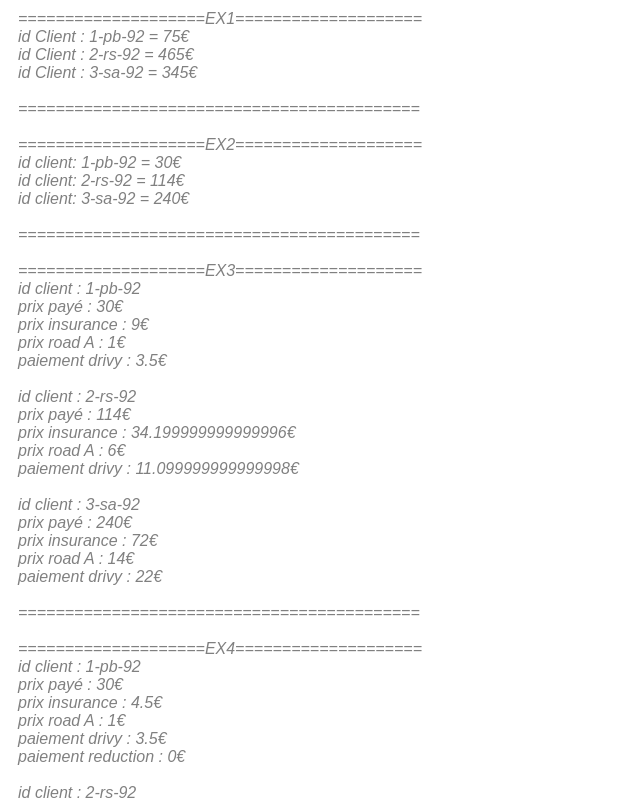
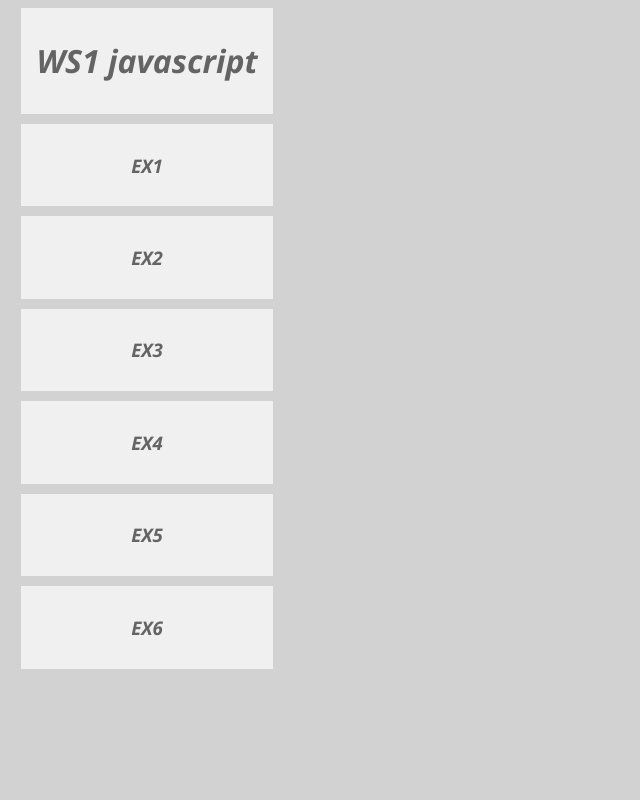
Before and after one commit to JoshuaBWT/ESILV-Work, a plain HTML site: page Web Application Architectures/web-application-architectures/WS1/Results.html in a window 1280 px wide. Shown: the top 800 px of the page, without its empty margins (0-640 px from the left). Drawn offline with Linux system fonts and the light colour scheme.

Commit message:
modifications css

```diff
--- a/Web Application Architectures/web-application-architectures/WS1/EX1/ex1.js
+++ b/Web Application Architectures/web-application-architectures/WS1/EX1/ex1.js
@@ -58,7 +58,7 @@ function ex1()
     ]
   };
 
-  writtenContent += "<div class=\"ex\">====================EX1====================<br/>";
+  writtenContent += "<div class=\"ex\"><h3>EX1</h3><div class=\"exContent\"><br/>";
 
   function result(idP, price) {
      this.idP = idP;
@@ -93,5 +93,5 @@ function ex1()
     results[i].speak();
   }
 
-  writtenContent +="<br/>===========================================<br/><br/></div>";
+  writtenContent +="<br/></div></div>";
 }
--- a/Web Application Architectures/web-application-architectures/WS1/EX2/ex2.js
+++ b/Web Application Architectures/web-application-architectures/WS1/EX2/ex2.js
@@ -49,7 +49,7 @@ function ex2()
     }
 
     //functions in js_functions.js
-    writtenContent += "<div class=\"ex\">====================EX2====================<br/>";
+    writtenContent += "<div class=\"ex\"><h3>EX2</h3><div class=\"exContent\">";
 
     var car = json.cars[0];
     var rentals = json.rentals;
@@ -62,5 +62,5 @@ function ex2()
       writtenContent +="id client: " + rentals[i].id + " = " + price + "€</br>";
     }
 
-    writtenContent +="<br/>===========================================<br/><br/></div>";
+    writtenContent +="<br/></div></div>";
 }
--- a/Web Application Architectures/web-application-architectures/WS1/EX3/ex3.js
+++ b/Web Application Architectures/web-application-architectures/WS1/EX3/ex3.js
@@ -48,7 +48,7 @@ function ex3()
   };
 
   //functions in js_functions.js
-  writtenContent +="<div class=\"ex\">====================EX3====================<br/>";
+  writtenContent += "<div class=\"ex\"><h3>EX3</h3><div class=\"exContent\">";
 
   var car = json.cars[0];
   var rentals = json.rentals;
@@ -68,8 +68,8 @@ function ex3()
     writtenContent +="prix payé : " + pricePayed + "€<br/>";
     writtenContent +="prix insurance : " + commission + "€<br/>";
     writtenContent +="prix road A : " + roadA + "€<br/>";
-    writtenContent +="paiement drivy : " + drivy + "€<br/><br/>";
+    writtenContent +="paiement drivy : " + drivy + "€<br/>";
   }
 
-  writtenContent +="===========================================<br/></br/></div>";
+  writtenContent +="<br/></div></div>";
 }
--- a/Web Application Architectures/web-application-architectures/WS1/EX4/ex4.js
+++ b/Web Application Architectures/web-application-architectures/WS1/EX4/ex4.js
@@ -57,7 +57,7 @@ function ex4()
     };
 
       //functions in js_functions.js
-      writtenContent +="<div class=\"ex\">====================EX4====================<br/>";
+      writtenContent += "<div class=\"ex\"><h3>EX4</h3><div class=\"exContent\">";
       var car = json.cars[0];
       var rentals = json.rentals;
 
@@ -84,7 +84,7 @@ function ex4()
         writtenContent +="prix insurance : " + insurance + "€<br/>";
         writtenContent +="prix road A : " + roadA + "€<br/>";
         writtenContent +="paiement drivy : " + drivy + "€<br/>";
-        writtenContent +="paiement reduction : " + deductibleReduction + "€<br/><br/>";
+        writtenContent +="paiement reduction : " + deductibleReduction + "€<br/>";
       }
-      writtenContent +="===========================================<br/><br/></div>";
+      writtenContent +="<br/></div></div>";
 }
--- a/Web Application Architectures/web-application-architectures/WS1/EX5/ex5.js
+++ b/Web Application Architectures/web-application-architectures/WS1/EX5/ex5.js
@@ -57,7 +57,7 @@ function ex5()
     };
 
       //functions in js_functions.js
-      writtenContent +="<div class=\"ex\">====================EX5====================<br/>";
+      writtenContent += "<div class=\"ex\"><h3>EX5</h3><div class=\"exContent\">";
       var car = json.cars[0];
       var rentals = json.rentals;
 
@@ -72,5 +72,5 @@ function ex5()
 
       total.display();
 
-      writtenContent +="===========================================<br/><br/></div>";
+      writtenContent +="<br/></div></div>";
 }
--- a/Web Application Architectures/web-application-architectures/WS1/EX6/ex6.js
+++ b/Web Application Architectures/web-application-architectures/WS1/EX6/ex6.js
@@ -70,7 +70,7 @@ function ex6()
     };
 
       //functions in js_functions.js
-      writtenContent +="<div class=\"ex\">====================EX6====================<br/>";
+      writtenContent += "<div class=\"ex\"><h3>EX6</h3><div class=\"exContent\">";
       var car = json.cars[0];
       var rentals = json.rentals;
       var modifications = json.rentalModifications;
@@ -115,5 +115,5 @@ function ex6()
 
       total.compare(total2);
 
-      writtenContent +="===========================================<br/><br/></div>";
+      writtenContent +="<br/></div></div>";
 }
--- a/Web Application Architectures/web-application-architectures/WS1/Results.html
+++ b/Web Application Architectures/web-application-architectures/WS1/Results.html
@@ -12,17 +12,11 @@
 <script src="EX4/ex4.js"></script>
 <script src="EX5/ex5.js"></script>
 <script src="EX6/ex6.js"></script>
-<style>
-  #resultsTag {
-    font-style: oblique;
-    font-weight:lighter;
-    font-family: fantasy;
-    color: gray;
-  }
-</style>
+<link rel="stylesheet" type="text/css" href="css/style.css">
 </HEAD>
 <BODY>
-<div id="resultsTag" style="margin:10px;">
+<div id="resultsTag" class="mainTag">
+
 </div>
   <script type="text/javascript">
     ex1();
--- /dev/null
+++ b/Web Application Architectures/web-application-architectures/WS1/css/style.css
@@ -0,0 +1,44 @@
+body
+{
+  background: rgb(210,210,210);
+}
+
+.mainTag {
+  font-style: oblique;
+  font-weight:lighter;
+  font-family: Segoe UI;
+  width:auto;
+  length: auto;
+  color: rgb(100,100,100);
+  width:20%;
+  margin-left: 1%;
+
+}
+.ex
+{
+  padding:10px;
+  margin-bottom: 10px;
+  background: rgb(240,240,240);
+  text-align: center;
+}
+
+.ex:hover .exContent
+{
+  opacity:1;
+  height:auto;
+}
+
+.exContent
+{
+  top:1%;
+  left:30%;
+  opacity:0;
+  height:0;
+  overflow: hidden;
+  border: none;
+  box-shadow: 5px 5px 5px rgb(200,200,200);;
+  transition: all .3s ease .15s;
+  position:fixed;
+  background: rgb(230,230,230);
+  width:600px;
+}
--- /dev/null
+++ b/Web Application Architectures/web-application-architectures/WS1/css/workingDesign.css
@@ -0,0 +1,39 @@
+.mainTag {
+  font-style: oblique;
+  font-weight:lighter;
+  font-family: Segoe UI;
+  width:auto;
+  length: auto;
+  color: rgb(100,100,100);
+  width:20%;
+  margin-left: 1%;
+
+}
+.ex
+{
+  padding:10px;
+  margin-bottom: 10px;
+  background: rgb(240,240,240);
+  text-align: center;
+}
+
+.ex:hover .exContent
+{
+  opacity:1;
+  height:auto;
+}
+
+.exContent
+{
+  top:1%;
+  left:30%;
+  opacity:0;
+  height:0;
+  overflow: hidden;
+  border: none;
+  box-shadow: 5px 5px 5px rgb(200,200,200);;
+  transition: all .3s ease .15s;
+  position:fixed;
+  background: rgb(230,230,230);
+  width:600px;
+}
--- a/Web Application Architectures/web-application-architectures/WS1/js_functions.js
+++ b/Web Application Architectures/web-application-architectures/WS1/js_functions.js
@@ -1,7 +1,10 @@
-var writtenContent = "";
+var writtenContent =  "<div class=\"ex\">"+
+  "<h1>WS1 javascript</h1>"+
+  "</div>";
 
 function writeOnPage()
 {
+
     document.getElementById("resultsTag").innerHTML = writtenContent;
 }
 
@@ -110,7 +113,7 @@ result.prototype.compare = function(total2)
       writtenContent += "id client:" + this.clients[i].id + " : " + (total2.clients[i].pricePayed - this.clients[i].pricePayed) +
       "€ (of which " + (total2.clients[i].deductibleReduction - this.clients[i].deductibleReduction) + "€ of reduction)<br/>";
   }
-  writtenContent += "<br/>";
+  writtenContent += "";
 }
 
 function getAllDataEx5andEx6(total, car)
```
